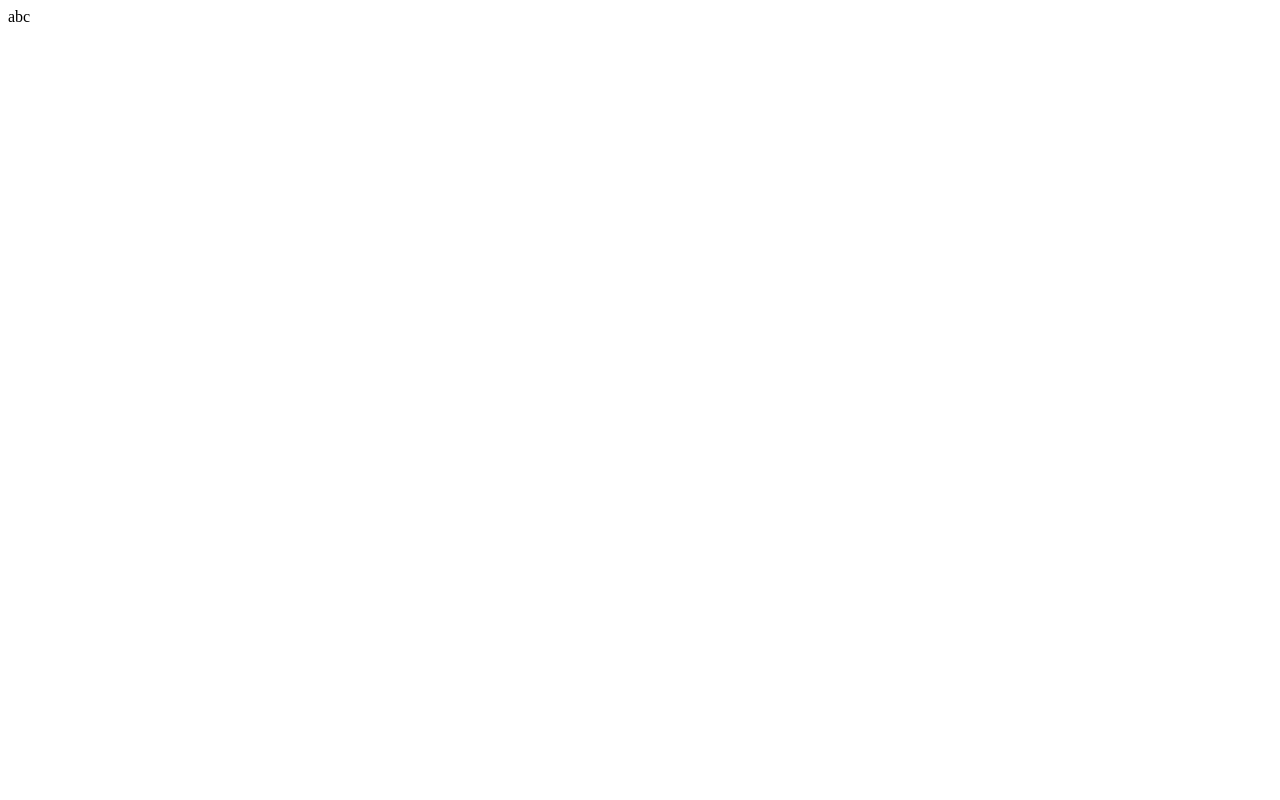
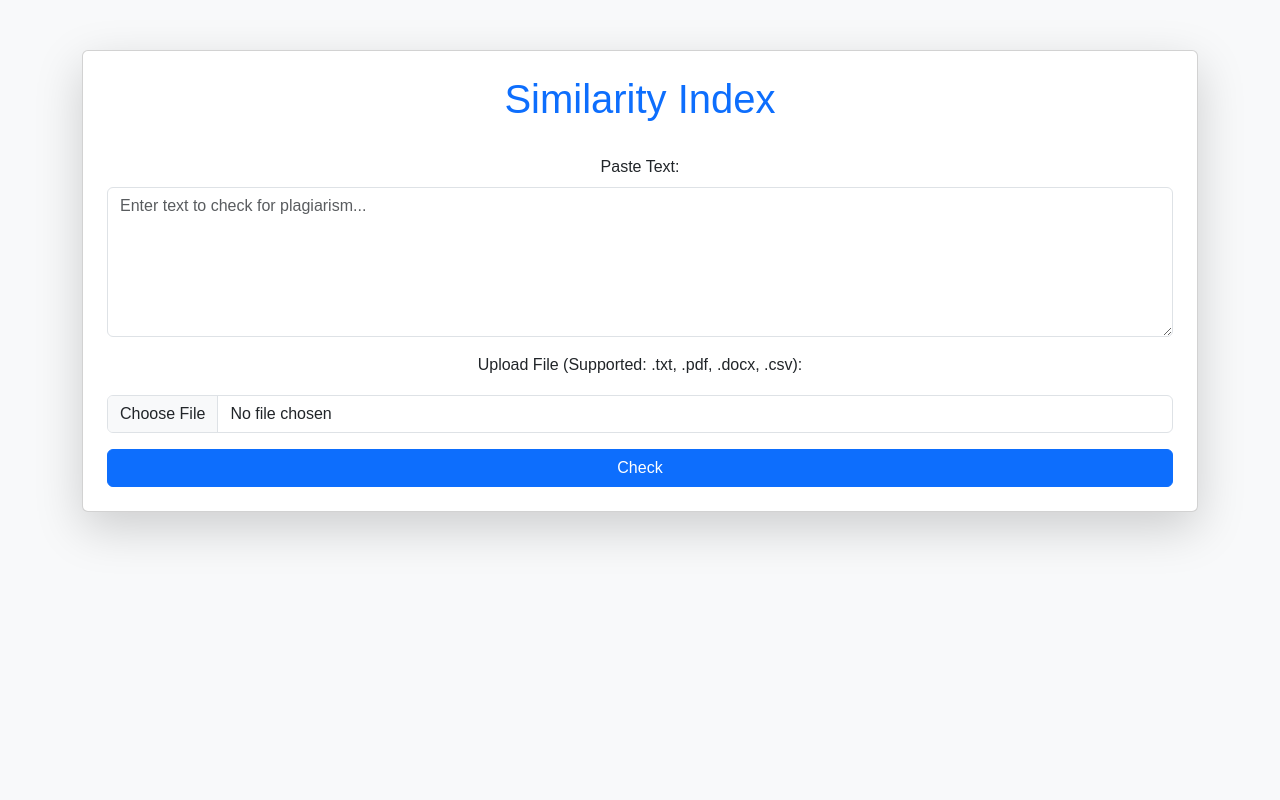
Before and after one commit to Rahul-Birwadkar/Plagiarism-Similarity-Index, a Flask app: page / in a window 1280 px wide. Before the commit the page is almost empty. Run offline with Flask 3, Linux system fonts and the light colour scheme.

Commit message:
Update index.html

```diff
--- a/templates/index.html
+++ b/templates/index.html
@@ -1 +1,65 @@
-abc
+<!DOCTYPE html>
+<html lang="en">
+<head>
+    <meta charset="UTF-8">
+    <meta name="viewport" content="width=device-width, initial-scale=1">
+    <title>Similarity Index</title>
+
+    <!-- Bootstrap CSS -->
+    <link href="https://cdn.jsdelivr.net/npm/bootstrap@5.3.0/dist/css/bootstrap.min.css" rel="stylesheet">
+
+    <!-- Custom CSS -->
+    <link rel="stylesheet" href="{{ url_for('static', filename='style.css') }}">
+</head>
+<body class="bg-light">
+    <div class="container mt-5">
+        <div class="card shadow-lg p-4">
+            <h1 class="text-center text-primary">Similarity Index</h1>
+
+            <form id="plagiarismForm" enctype="multipart/form-data" class="mt-4">
+                <div class="mb-3">
+                    <label for="text" class="form-label">Paste Text:</label>
+                    <textarea id="text" name="text" class="form-control" rows="4" placeholder="Enter text to check for plagiarism..."></textarea>
+                </div>
+
+                <div class="mb-3">
+                    <label for="file" class="form-label">Upload File (Supported: .txt, .pdf, .docx, .csv):</label>
+                    <input type="file" id="file" name="file" accept=".txt, .pdf, .docx, .csv" class="form-control">
+                </div>
+
+                <button type="button" class="btn btn-primary w-100" onclick="checkPlagiarism()">Check</button>
+            </form>
+
+            <div id="loading" class="text-center mt-3" style="display: none;">
+                <div class="spinner-border text-primary" role="status"></div>
+                <p class="mt-2">Processing... Please wait.</p>
+            </div>
+
+            <div id="resultContainer" class="mt-3 text-center" style="display: none;">
+                <p id="result" class="fw-bold"></p>
+            </div>
+        </div>
+    </div>
+
+    <script>
+        function checkPlagiarism() {
+            let formData = new FormData(document.getElementById("plagiarismForm"));
+            document.getElementById("loading").style.display = "block";
+            document.getElementById("resultContainer").style.display = "none";
+
+            fetch("/check_plagiarism", { method: "POST", body: formData })
+            .then(response => response.json())
+            .then(data => {
+                document.getElementById("loading").style.display = "none";
+                document.getElementById("resultContainer").style.display = "block";
+                let maxScore = Math.max(...data.similarity_scores).toFixed(2);
+                document.getElementById("result").innerHTML =
+                    data.plagiarism_detected
+                    ? `<span class="text-danger"> Plagiarism Detected!High Similarity Score: ${maxScore}</span>`
+                    : `<span class="text-success">✅ No Plagiarism Detected. Low Similarity Score: ${maxScore}</span>`;
+            })
+            .catch(error => console.error("❌ Error:", error));
+        }
+    </script>
+</body>
+</html>
```
